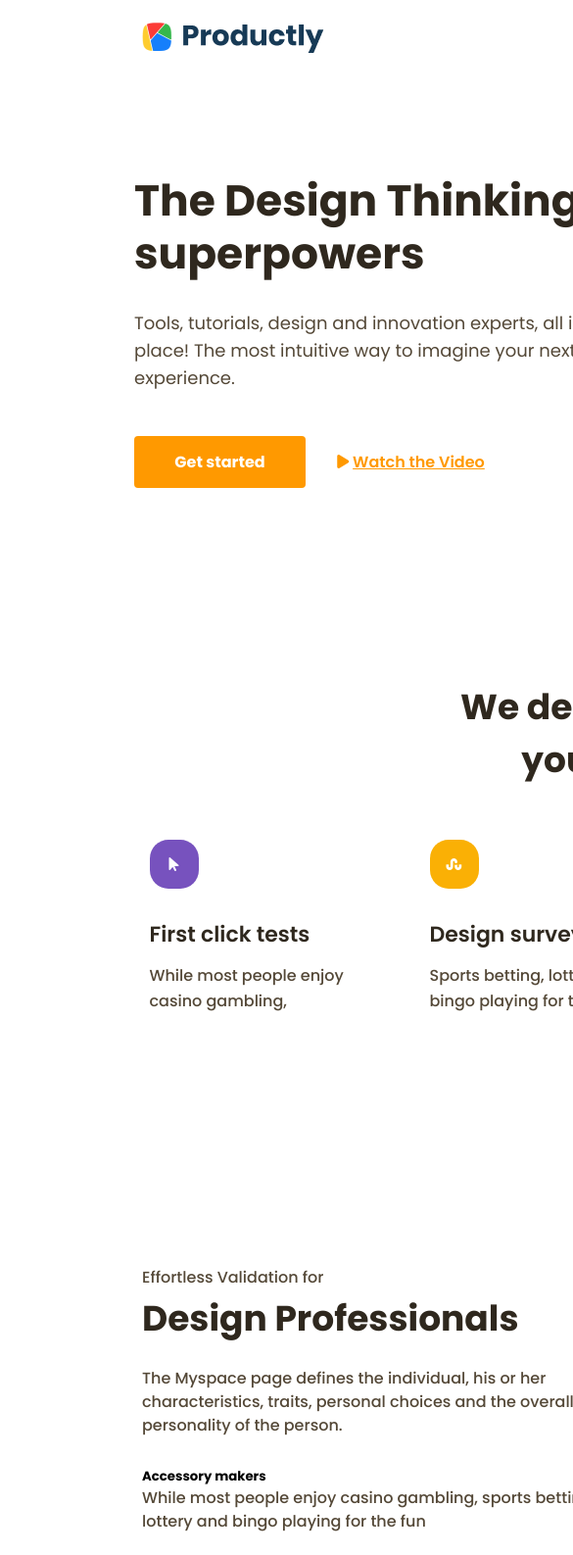
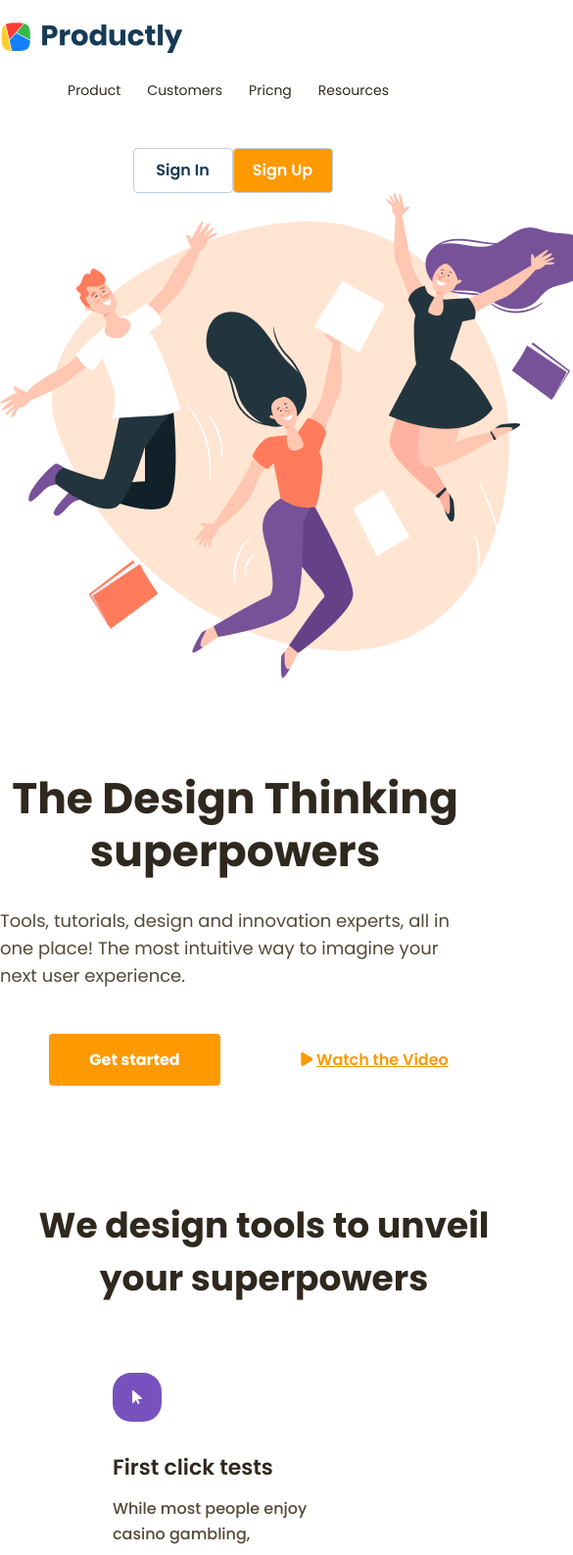
Before and after one commit to kravchenko-dev/B.A.Homework-5, a plain HTML site: page index.html in a window 390 px wide. Shown: the top 1587 px of the page at 98% size, 585 px wide, since content can reach past the window. Drawn offline with Linux system fonts and the light colour scheme.

Commit message:
finish work

```diff
--- a/css/index.css
+++ b/css/index.css
@@ -76,7 +76,7 @@ input {
 /* Block one */
 
 .block_one {
-  width: 1126px;
+  max-width: 1126px;
   height: 496px;
   margin: auto;
 }
@@ -419,3 +419,214 @@ input {
   border-radius: 4px;
   border: none;
 }
+
+@media (max-width: 768px) {
+  body {
+    max-width: 768px;
+    margin: auto;
+  }
+
+  .logo {
+    margin: 22px 0;
+  }
+
+  .navigation_list li:last-child {
+    margin-right: 14px;
+  }
+
+  .button_nav:last-child {
+    margin-right: 5px;
+  }
+
+  .block_one {
+    max-width: 786px;
+    height: 100%;
+    margin: auto;
+  }
+
+  .block_one_img,
+  .block_three_img,
+  .block_five_img {
+    float: none;
+    display: flex;
+    margin: 0 auto;
+  }
+
+  .block_one_article {
+    max-width: 518px;
+    height: 100%;
+    margin: auto;
+  }
+
+  .block_one_article h2 {
+    text-align: center;
+  }
+
+  .block_one_button {
+    margin: 45px 0 0 50px;
+  }
+
+  .cards {
+    max-width: 766px;
+    height: 100%;
+  }
+
+  .card {
+    float: none;
+    display: inline-block;
+    margin-left: 80px;
+  }
+
+  .card_button {
+    margin-left: 40%;
+    margin-top: 34px;
+  }
+
+  .block_three,
+  .block_four,
+  .block_five,
+  .footer {
+    max-width: 768px;
+    height: 100%;
+  }
+
+  .block_three_article,
+  .block_five_article {
+    margin: auto;
+    padding-top: 70px;
+  }
+
+  .block_four_img {
+    float: none;
+    display: block;
+    margin: auto;
+  }
+
+  .block_four_article {
+    float: none;
+    margin: auto;
+  }
+
+  .footer {
+    max-width: 768px;
+    height: 100%;
+    display: block;
+  }
+
+  .footer_img {
+    display: block;
+    margin: auto;
+  }
+
+  .footer_menu_left,
+  .footer_menu_right {
+    margin: 30px 0 0 60px;
+    float: left;
+    padding-bottom: 50px;
+  }
+
+  .footer_form {
+    margin: 23px 0 0 82px;
+    float: left;
+  }
+}
+
+@media (max-width: 480px) {
+  body {
+    max-width: 480px;
+    margin: auto;
+  }
+
+  header {
+    height: 100%;
+  }
+
+  .logo {
+    margin: 22px 0 0 0;
+    display: block;
+  }
+
+  .navigation {
+    float: none;
+  }
+
+  .navigation_list {
+    float: none;
+    display: flex;
+    justify-content: center;
+  }
+
+  .btn {
+    display: flex;
+    justify-content: center;
+    margin-top: 30px;
+  }
+
+  .block_one {
+    max-width: 480px;
+  }
+
+  .block_one_article {
+    max-width: 480px;
+  }
+
+  .cards {
+    max-width: 480px;
+    display: flex;
+    flex-direction: column;
+    align-items: center;
+  }
+
+  .cards :nth-child(1) {
+    margin-right: 0;
+  }
+
+  .cards :nth-child(2) {
+    margin-right: 0;
+  }
+
+  .cards :nth-child(3) {
+    margin-right: 0;
+  }
+
+  .card {
+    margin: 15px 0 0 0;
+  }
+
+  .card_button {
+    margin-left: 30%;
+    margin-top: 84px;
+  }
+
+  .block_three,
+  .block_four,
+  .block_five,
+  .footer {
+    max-width: 480px;
+  }
+  .footer {
+    max-width: 480px;
+    display: flex;
+    flex-direction: column;
+    align-items: center;
+  }
+
+  .footer_img {
+    display: block;
+    margin: auto;
+    padding-bottom: 50px;
+  }
+
+  .footer_menu_left,
+  .footer_menu_right {
+    margin: 0;
+    width: 132px;
+  }
+
+  .footer_form {
+    display: flex;
+    flex-direction: column;
+    align-items: center;
+    margin: 0;
+  }
+}
--- a/index.html
+++ b/index.html
@@ -27,8 +27,10 @@
           <li><a href="#">Pricng</a></li>
           <li><a href="#">Resources</a></li>
         </ul>
-        <button class="button_nav">Sign In</button>
-        <button class="button_nav">Sign Up</button>
+        <div class="btn">
+          <button class="button_nav">Sign In</button>
+          <button class="button_nav">Sign Up</button>
+        </div>
       </nav>
     </header>
     <main>
```
